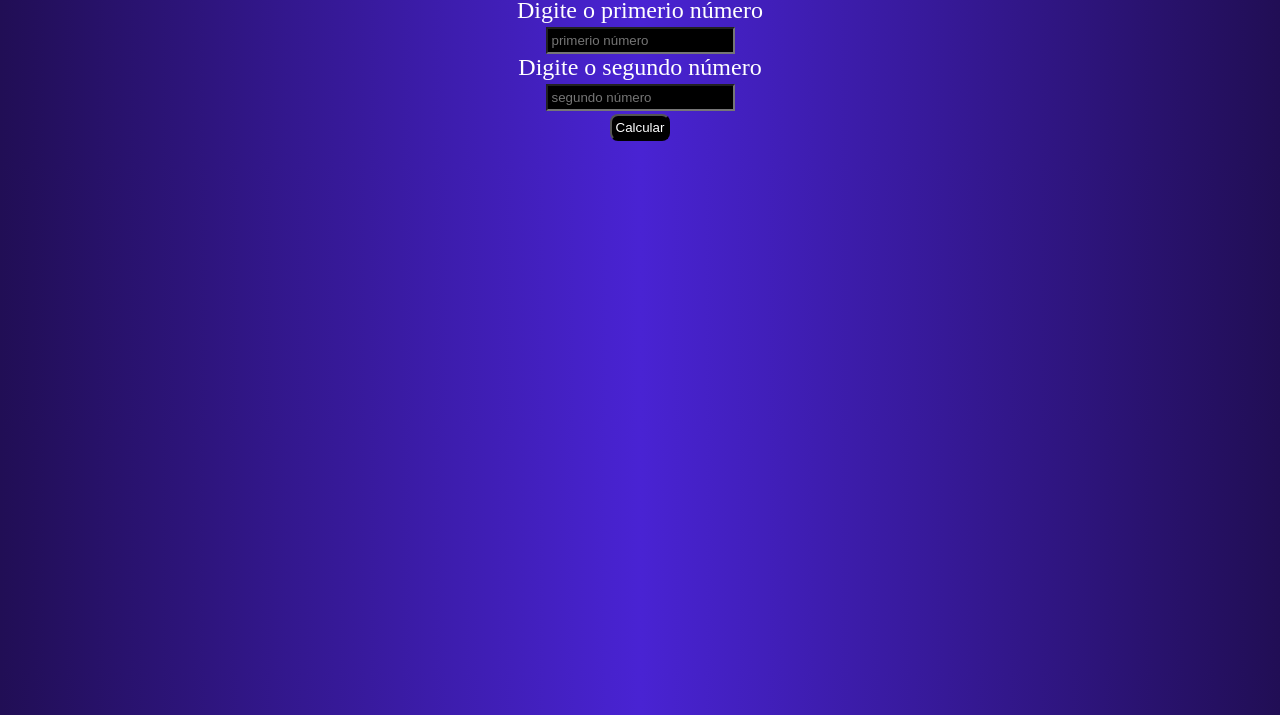
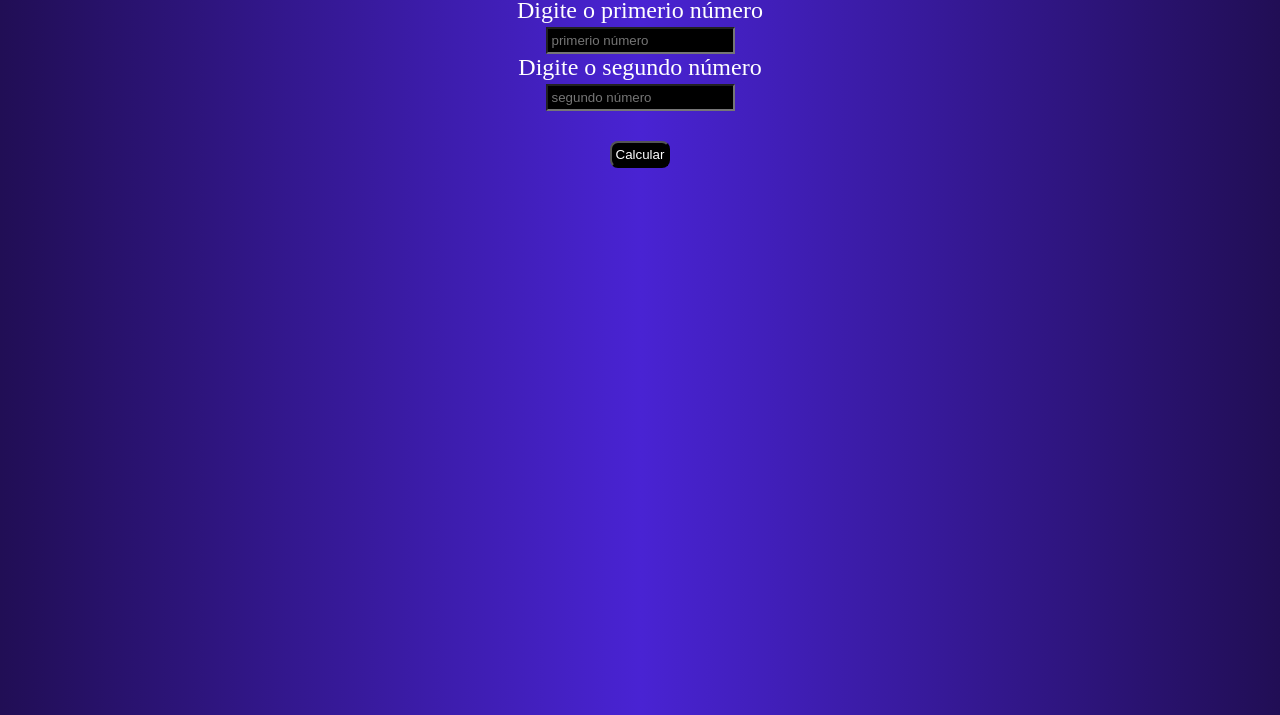
Before and after one commit to viviansaoricordeirokubo/site_2C, a plain HTML site: page html/programas.html in a window 1280 px wide. Shown: the part 85-800 px from the top of the page. Drawn offline with Linux system fonts and the light colour scheme; files whose address does not match are found by name.

Commit message:
nona versão

```diff
--- a/html/programas.html
+++ b/html/programas.html
@@ -22,11 +22,10 @@
             <input type="text" id="num1" placeholder="primerio número"><br>
 
             <label for="num2">Digite o segundo número</label><br>
-            <input type="text" id="num2" placeholder="segundo número"><br>
+            <input type="text" id="num2" placeholder="segundo número"><br><br>
+
             <button onclick="principal()">Calcular</button><br><br>
-            <div id="resposta">
-
-            </div>
+            <div id="resposta"></div>
         </article>
     </main>
 </body>
```
